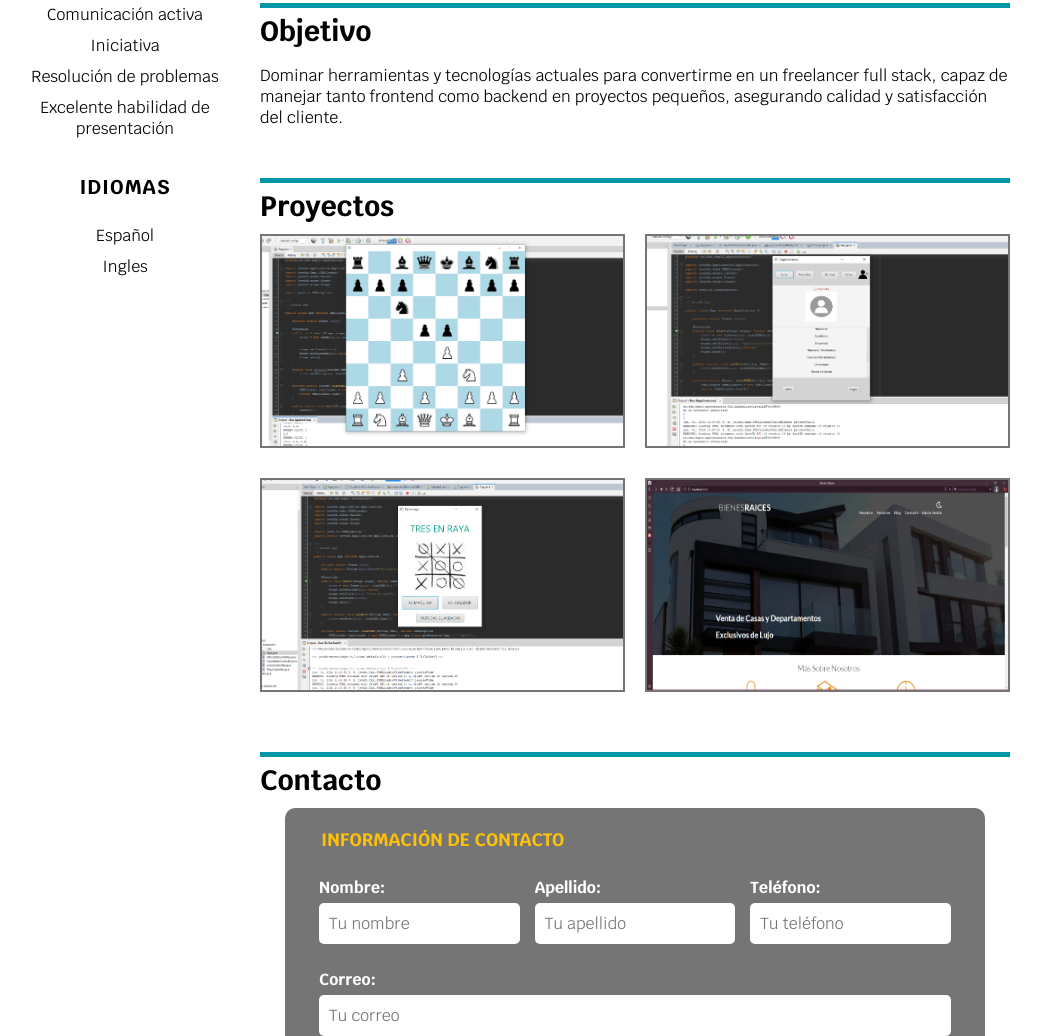
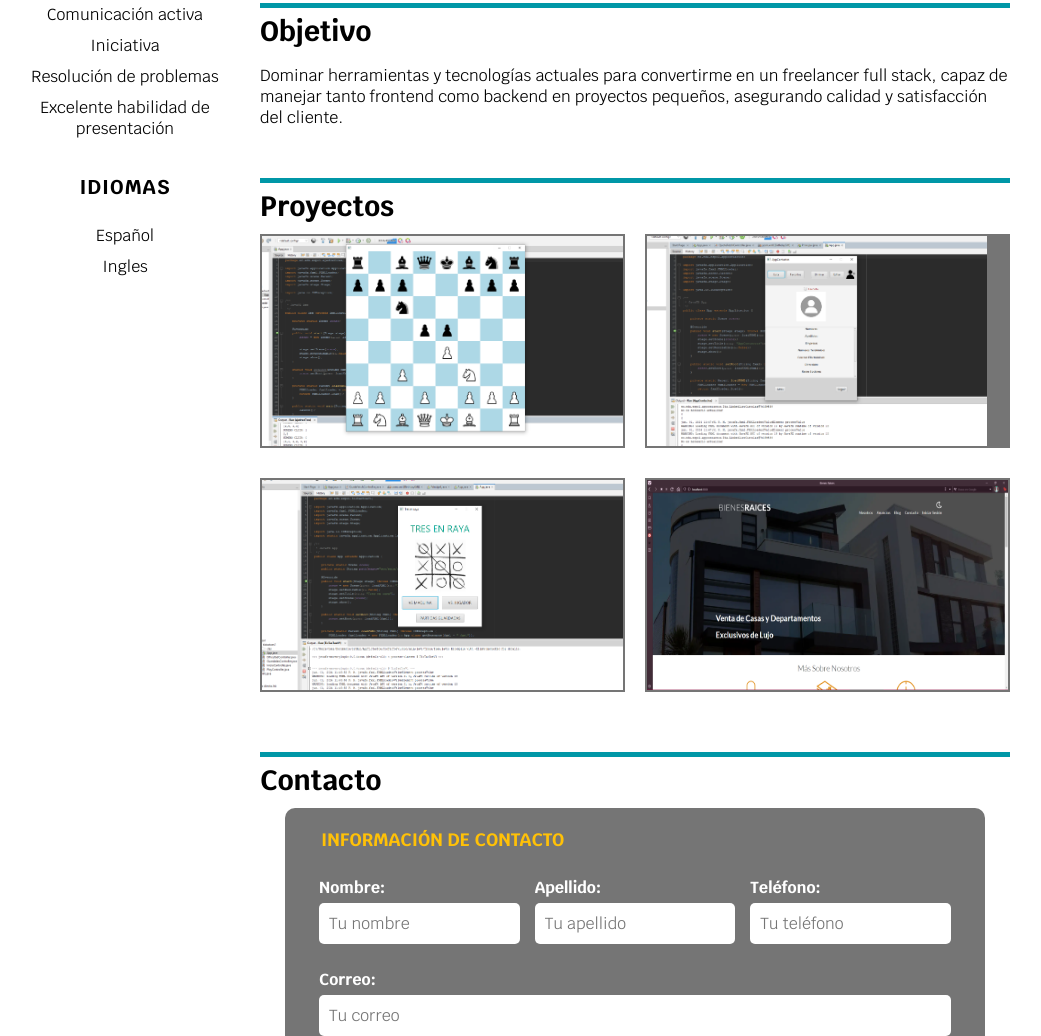
Before and after one commit to Niariasve/CurriculumVitae, a plain HTML site: page index.html in a window 1280 px wide. Shown: the part 1239-2275 px from the top of the page, without its empty margins (140-1181 px from the left). Drawn offline with Linux system fonts and the light colour scheme.

Commit message:
Proyectos arreglado

```diff
--- a/stylesheets/style.css
+++ b/stylesheets/style.css
@@ -280,8 +280,16 @@ img {
 }
 
 .proyecto img {
-  height: 36rem;
-  width: min(100%, 60rem);
+  background-repeat: no-repeat;
+  background-size: cover;
+
+  height: auto;
+}
+
+@media (min-width: 768px) {
+    .proyecto img {
+      height: 36rem;
+    }
 }
 
 .proyecto .img-overlay {
```
